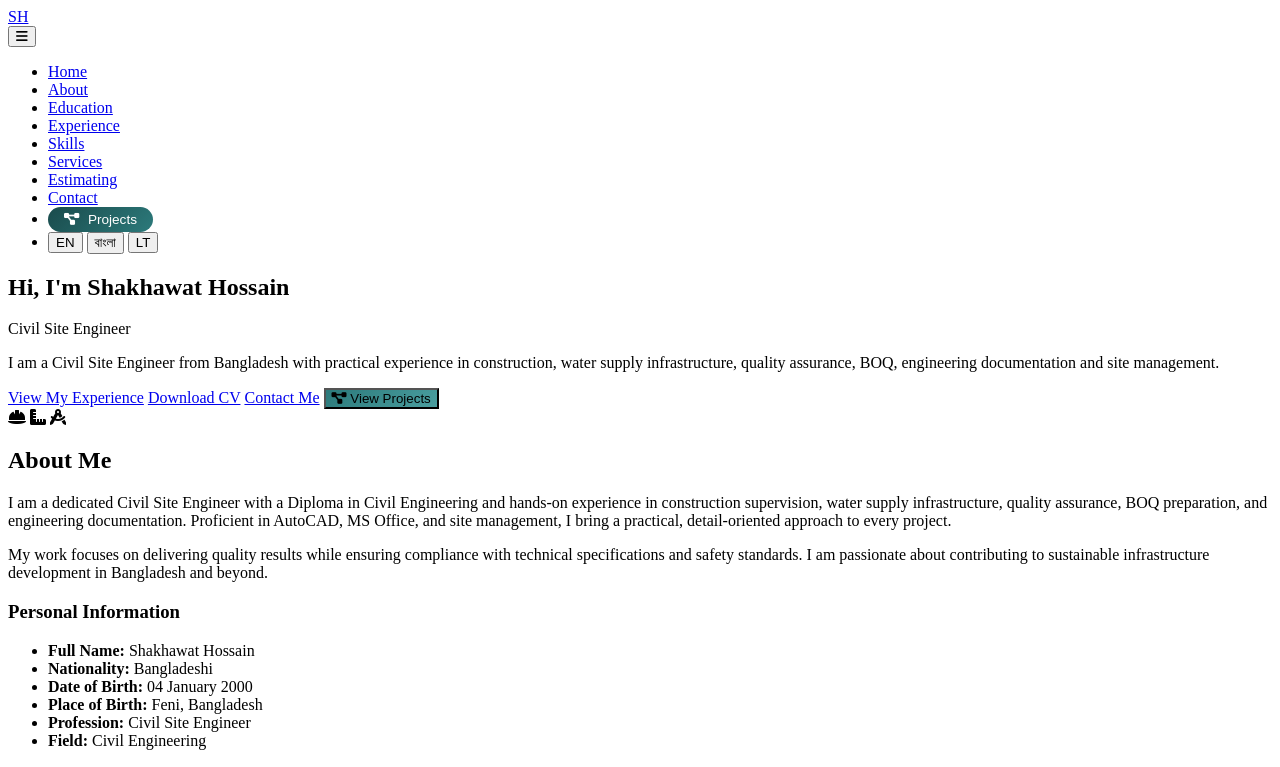
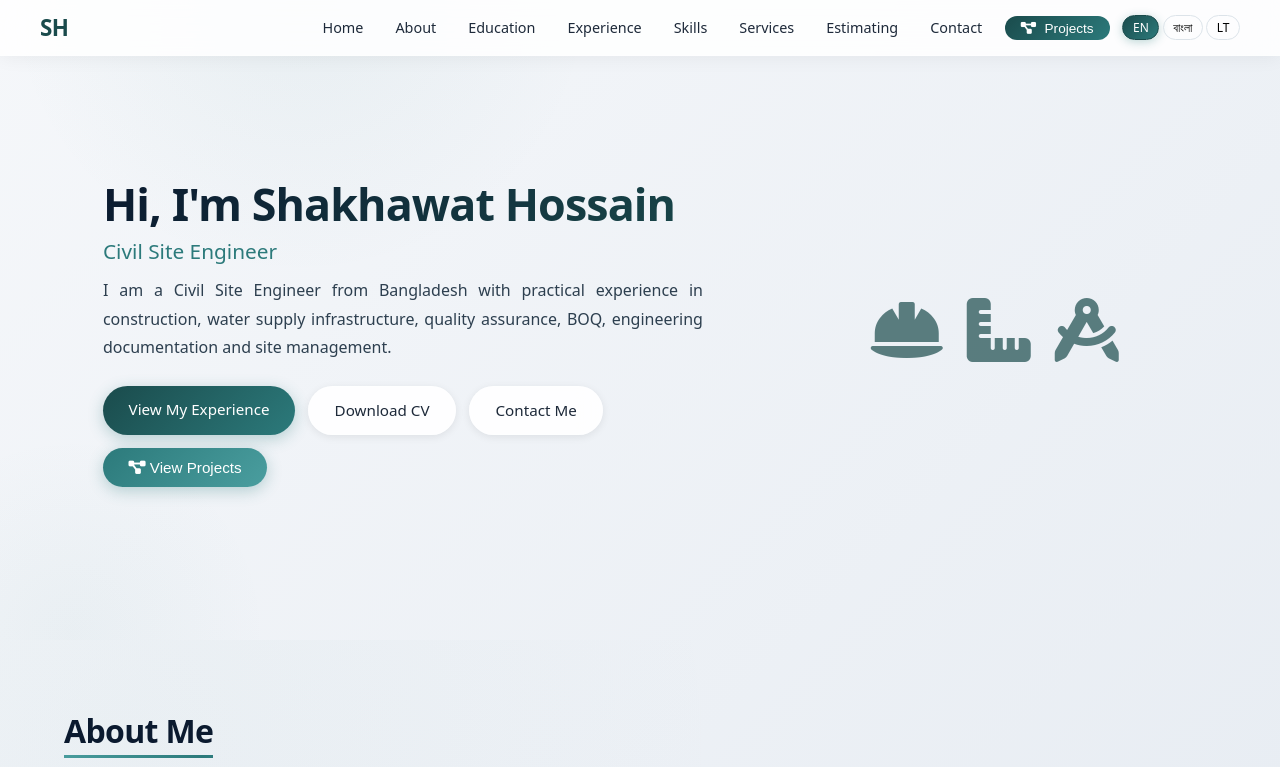
Before and after one commit to shakhawatsobuj/MYPortfoilo, a plain HTML site: page index.html in a window 1280 px wide. Shown: the top 767 px of the page. Drawn offline with Linux system fonts and the light colour scheme.

Commit message:
Update index.html

```diff
--- a/index.html
+++ b/index.html
@@ -8,7 +8,7 @@
   <link rel="canonical" href="https://shakhawat-portfolio.example.com/">
   <!-- Font Awesome Free -->
   <link rel="stylesheet" href="https://cdnjs.cloudflare.com/ajax/libs/font-awesome/6.0.0-beta3/css/all.min.css">
-  <link rel="stylesheet" href="stylecss.css">
+  <link rel="stylesheet" href="style.css">
   <!-- Open Graph -->
   <meta property="og:title" content="Shakhawat Hossain | Civil Site Engineer">
   <meta property="og:description" content="Professional portfolio of Shakhawat Hossain, Civil Site Engineer from Bangladesh.">
```
